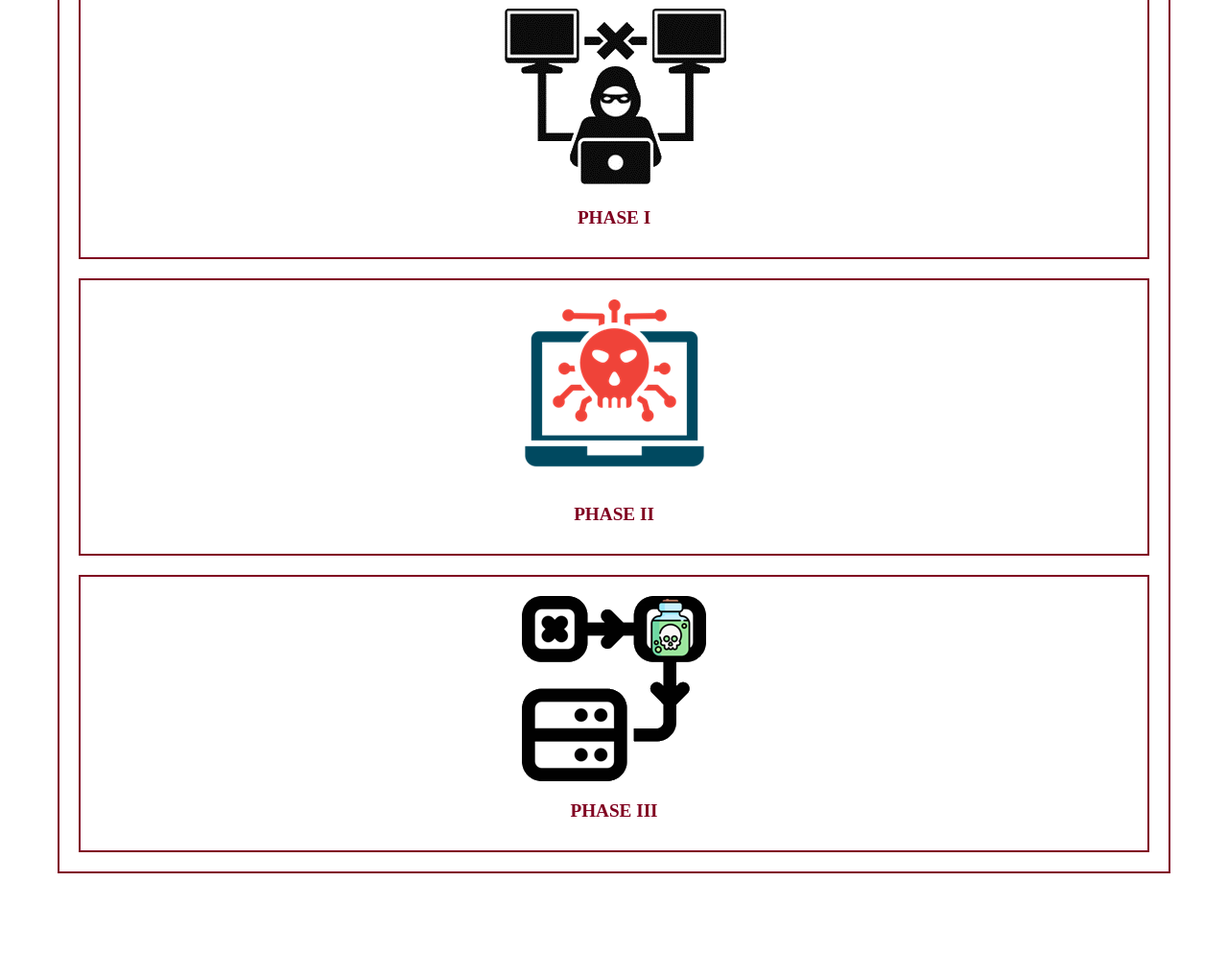
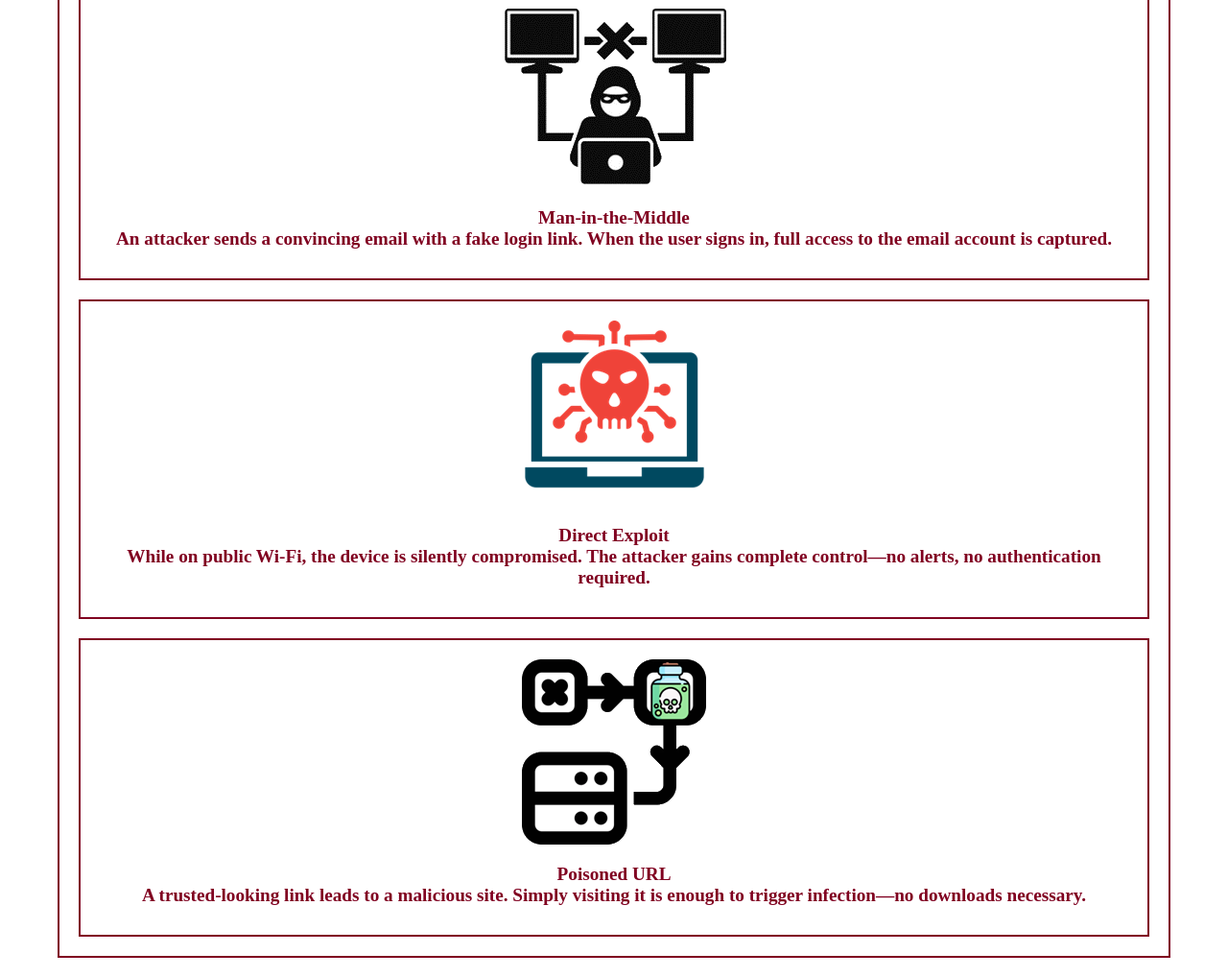
Before and after one commit to ssgeejr/minimus, a plain HTML site: page src/index.html in a window 1280 px wide. Shown: the part 563-1581 px from the top of the page at 96% size. Before the commit the page ends 1493 px from the top, so only its background shows below. Drawn offline with Linux system fonts and the light colour scheme.

Commit message:
added the phases text to define what each attack does

```diff
--- a/src/index.html
+++ b/src/index.html
@@ -51,19 +51,22 @@
         <div class="phase-box">
           <img src="phaseI.png" alt="Phase I" />
           <div class="phase-inner-spacer"></div>
-          <div class="phase-inner-text">PHASE I</div>
+	  <div class="phase-inner-text">Man-in-the-Middle<br>
+An attacker sends a convincing email with a fake login link. When the user signs in, full access to the email account is captured.</div>
           <div class="phase-inner-spacer"></div>
         </div>
         <div class="phase-box">
           <img src="phaseII.png" alt="Phase II" />
           <div class="phase-inner-spacer"></div>
-          <div class="phase-inner-text">PHASE II</div>
+	  <div class="phase-inner-text">Direct Exploit<br>
+While on public Wi-Fi, the device is silently compromised. The attacker gains complete control—no alerts, no authentication required.</div>
           <div class="phase-inner-spacer"></div>
         </div>
         <div class="phase-box">
           <img src="phaseIII.png" alt="Phase III" />
           <div class="phase-inner-spacer"></div>
-          <div class="phase-inner-text">PHASE III</div>
+	  <div class="phase-inner-text">Poisoned URL<br>
+A trusted-looking link leads to a malicious site. Simply visiting it is enough to trigger infection—no downloads necessary.</div>
           <div class="phase-inner-spacer"></div>
         </div>
       </div>
```
